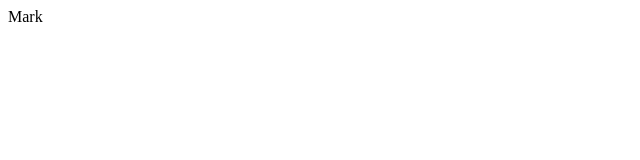
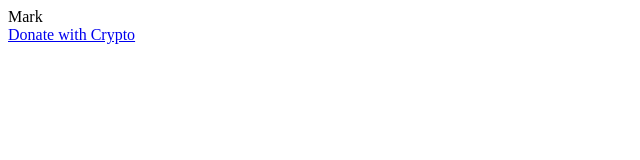
Before and after one commit to mark-kaplan-321/mark-kaplan-321.github.io, a plain HTML site: page index.html in a window 1280 px wide. Shown: the whole page, without its empty margins (0-640 px from the left). Drawn offline with Linux system fonts and the light colour scheme.

Commit message:
Update index.html

```diff
--- a/index.html
+++ b/index.html
@@ -1,3 +1,16 @@
 <html>
   Mark
-</html>
+
+
+
+    <div>
+      <a class="donate-with-crypto"
+        href="https://commerce.coinbase.com/checkout/43746476-52d7-4480-a954-5ca0737a1694">
+        Donate with Crypto
+      </a>
+      <script src="https://commerce.coinbase.com/v1/checkout.js?version=201807">
+      </script>
+    </div>
+
+
+  </html>
```
